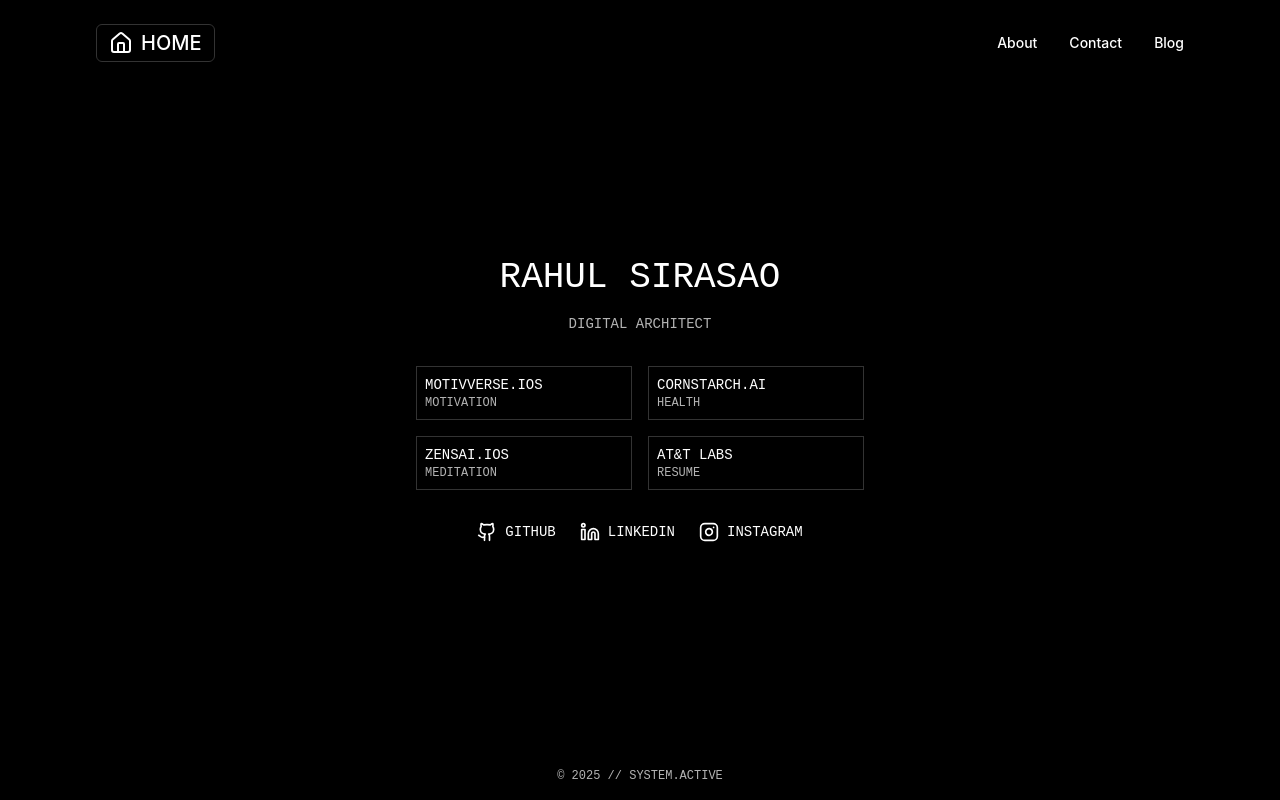
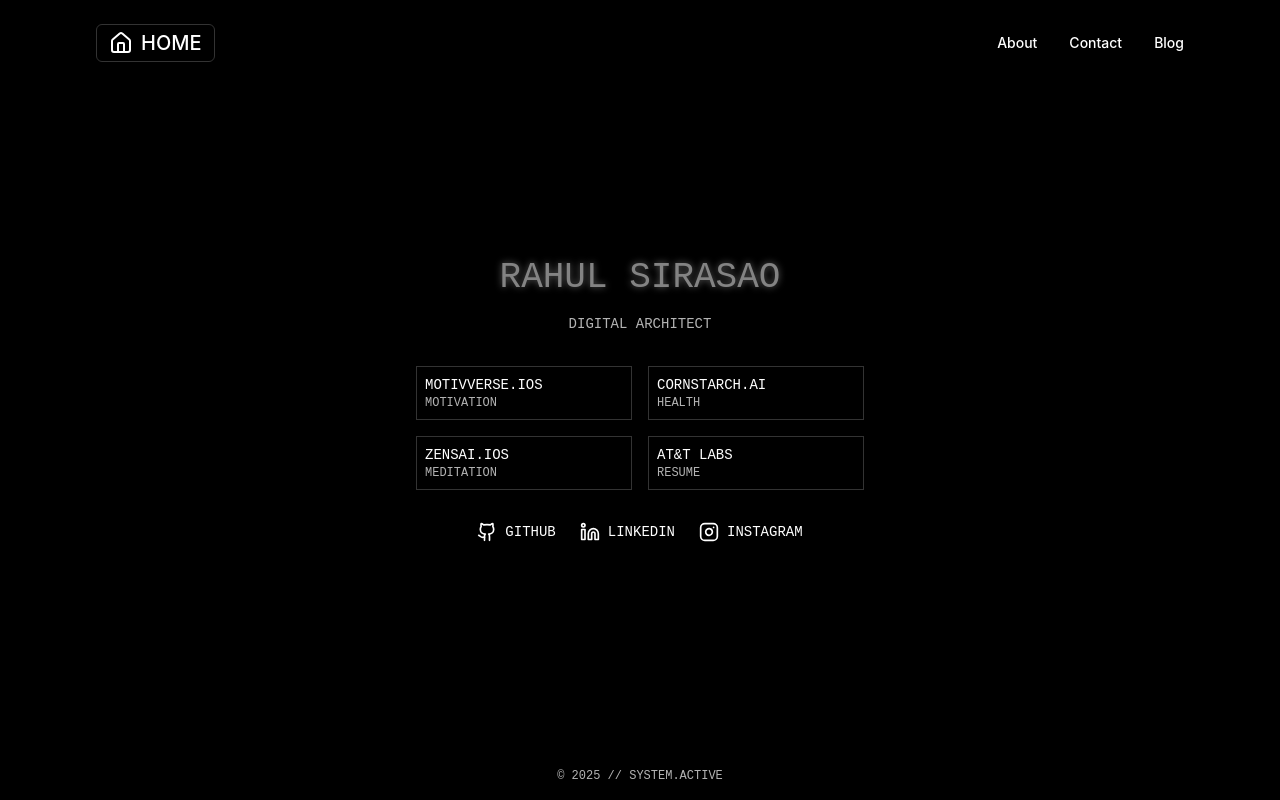
Before and after one commit to sirasao2/sirasao2.github.io, a React (Vite) app: page / in a window 1280 px wide. Built offline with nearby package versions, Linux system fonts and the light colour scheme.

Commit message:
Add flashing animation to name
The commit adds a flashing animation to the "RAHUL SIRASAO" text, similar to the existing animation on the "About" and "Blog" sections.

```diff
--- a/src/components/MinimalLayout.tsx
+++ b/src/components/MinimalLayout.tsx
@@ -1,3 +1,4 @@
+
 import React from 'react';
 import { GitHubIcon, LinkedInIcon, InstagramIcon } from './SocialIcons';
 import { Link } from 'react-router-dom';
@@ -44,7 +45,7 @@ const MinimalLayout = () => {
   return (
     <main className="section">
       <div className="text-center mb-8">
-        <h1 className="font-typewriter text-4xl mb-4">RAHUL SIRASAO</h1>
+        <h1 className="font-typewriter text-4xl mb-4 animate-flash">RAHUL SIRASAO</h1>
         <p className="font-typewriter text-muted-foreground text-sm">DIGITAL ARCHITECT</p>
       </div>
 
```
